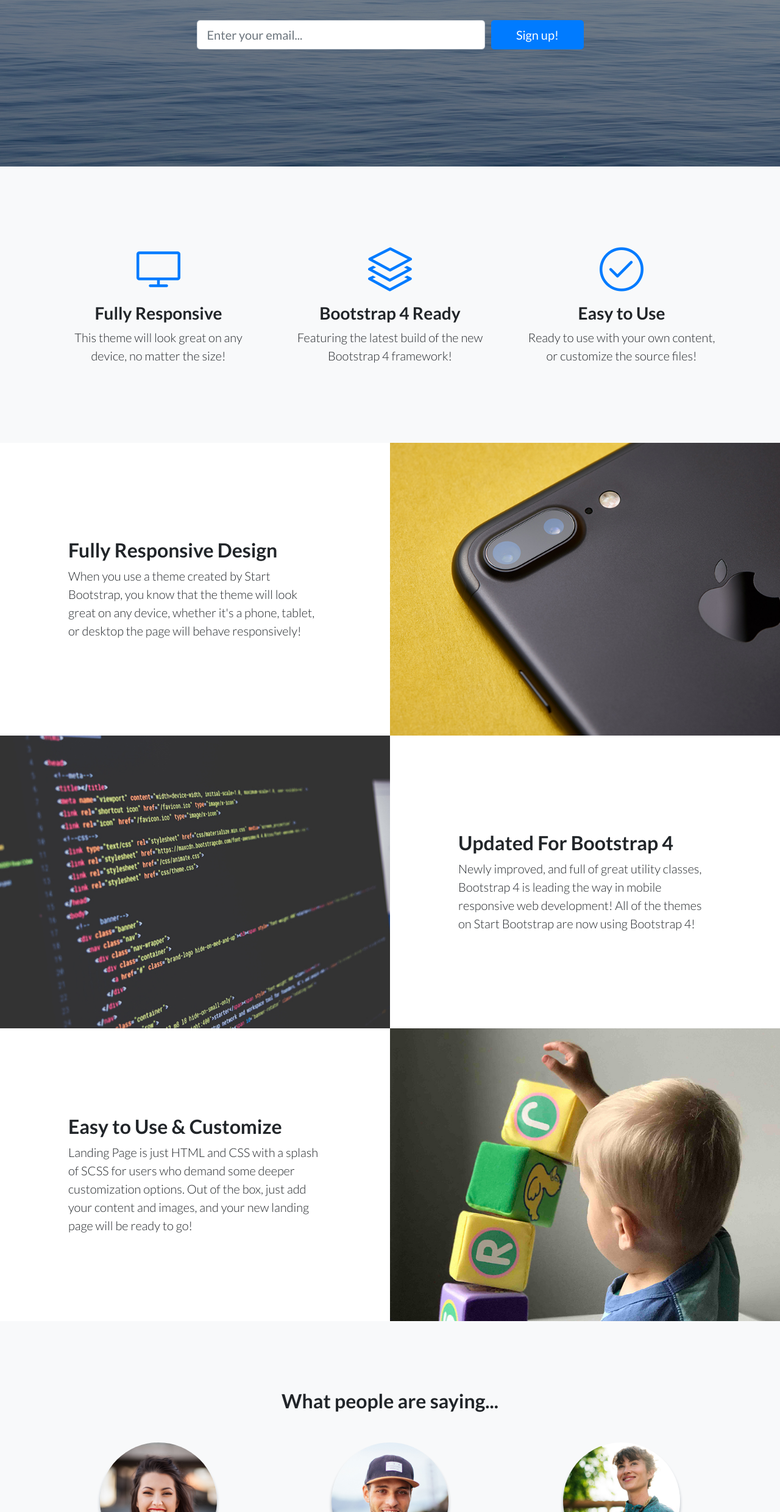
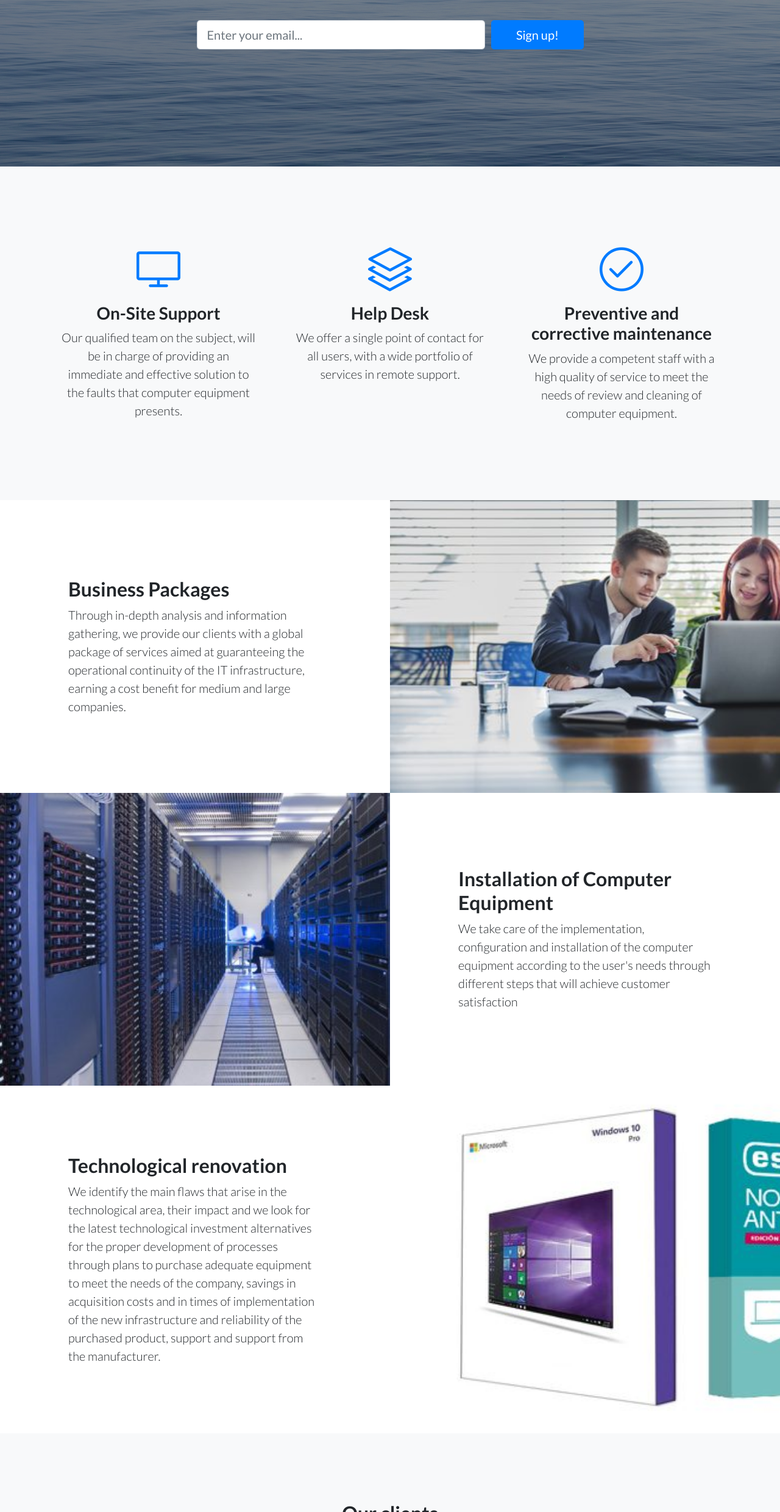
Before and after one commit to cchavarria1990/Proyecto01_L4, a website: page index.html in a window 1280 px wide. Shown: the part 321-2800 px from the top of the page at 61% size. Drawn offline with Linux system fonts and the light colour scheme; files whose address does not match are found by name.

Commit message:
System1
Primera Modificacion a mi proyecto L4

```diff
--- a/css/landing-page.css
+++ b/css/landing-page.css
@@ -21,7 +21,7 @@ h6 {
 header.masthead {
   position: relative;
   background-color: #343a40;
-  background: url("../img/bg-masthead.jpg") no-repeat center center;
+  background: url("../img/System.jpg") no-repeat center center;
   background-size: cover;
   padding-top: 8rem;
   padding-bottom: 8rem;
--- a/index.html
+++ b/index.html
@@ -8,7 +8,7 @@
   <meta name="description" content="">
   <meta name="author" content="">
 
-  <title>Landing Page - Start Bootstrap Theme</title>
+  <title>System Tech L4-2020</title>
 
   <!-- Bootstrap core CSS -->
   <link href="vendor/bootstrap/css/bootstrap.min.css" rel="stylesheet">
@@ -28,7 +28,7 @@
   <!-- Navigation -->
   <nav class="navbar navbar-light bg-light static-top">
     <div class="container">
-      <a class="navbar-brand" href="#">Start Bootstrap</a>
+      <a class="navbar-brand" href="#">System Tech</a>
       <a class="btn btn-primary" href="#">Sign In</a>
     </div>
   </nav>
@@ -39,7 +39,7 @@
     <div class="container">
       <div class="row">
         <div class="col-xl-9 mx-auto">
-          <h1 class="mb-5">System Tech L4--2020</h1>
+          <h1 class="mb-5">System Tech L4-2020</h1>
         </div>
         <div class="col-md-10 col-lg-8 col-xl-7 mx-auto">
           <form>
@@ -66,8 +66,8 @@
             <div class="features-icons-icon d-flex">
               <i class="icon-screen-desktop m-auto text-primary"></i>
             </div>
-            <h3>Fully Responsive</h3>
-            <p class="lead mb-0">This theme will look great on any device, no matter the size!</p>
+            <h3>On-Site Support</h3>
+            <p class="lead mb-0">Our qualified team on the subject, will be in charge of providing an immediate and effective solution to the faults that computer equipment presents.</p>
           </div>
         </div>
         <div class="col-lg-4">
@@ -75,8 +75,8 @@
             <div class="features-icons-icon d-flex">
               <i class="icon-layers m-auto text-primary"></i>
             </div>
-            <h3>Bootstrap 4 Ready</h3>
-            <p class="lead mb-0">Featuring the latest build of the new Bootstrap 4 framework!</p>
+            <h3>Help Desk</h3>
+            <p class="lead mb-0">We offer a single point of contact for all users, with a wide portfolio of services in remote support.</p>
           </div>
         </div>
         <div class="col-lg-4">
@@ -84,8 +84,8 @@
             <div class="features-icons-icon d-flex">
               <i class="icon-check m-auto text-primary"></i>
             </div>
-            <h3>Easy to Use</h3>
-            <p class="lead mb-0">Ready to use with your own content, or customize the source files!</p>
+            <h3>Preventive and corrective maintenance</h3>
+            <p class="lead mb-0">We provide a competent staff with a high quality of service to meet the needs of review and cleaning of computer equipment.</p>
           </div>
         </div>
       </div>
@@ -97,24 +97,24 @@
     <div class="container-fluid p-0">
       <div class="row no-gutters">
 
-        <div class="col-lg-6 order-lg-2 text-white showcase-img" style="background-image: url('img/bg-showcase-1.jpg');"></div>
+        <div class="col-lg-6 order-lg-2 text-white showcase-img" style="background-image: url('img/System2.jpg');"></div>
         <div class="col-lg-6 order-lg-1 my-auto showcase-text">
-          <h2>Fully Responsive Design</h2>
-          <p class="lead mb-0">When you use a theme created by Start Bootstrap, you know that the theme will look great on any device, whether it's a phone, tablet, or desktop the page will behave responsively!</p>
+          <h2>Business Packages</h2>
+          <p class="lead mb-0">Through in-depth analysis and information gathering, we provide our clients with a global package of services aimed at guaranteeing the operational continuity of the IT infrastructure, earning a cost benefit for medium and large companies.</p>
         </div>
       </div>
       <div class="row no-gutters">
-        <div class="col-lg-6 text-white showcase-img" style="background-image: url('img/bg-showcase-2.jpg');"></div>
+        <div class="col-lg-6 text-white showcase-img" style="background-image: url('img/System3.jpg');"></div>
         <div class="col-lg-6 my-auto showcase-text">
-          <h2>Updated For Bootstrap 4</h2>
-          <p class="lead mb-0">Newly improved, and full of great utility classes, Bootstrap 4 is leading the way in mobile responsive web development! All of the themes on Start Bootstrap are now using Bootstrap 4!</p>
+          <h2>Installation of Computer Equipment</h2>
+          <p class="lead mb-0">We take care of the implementation, configuration and installation of the computer equipment according to the user's needs through different steps that will achieve customer satisfaction</p>
         </div>
       </div>
       <div class="row no-gutters">
-        <div class="col-lg-6 order-lg-2 text-white showcase-img" style="background-image: url('img/bg-showcase-3.jpg');"></div>
+        <div class="col-lg-6 order-lg-2 text-white showcase-img" style="background-image: url('img/System4.jpg');"></div>
         <div class="col-lg-6 order-lg-1 my-auto showcase-text">
-          <h2>Easy to Use &amp; Customize</h2>
-          <p class="lead mb-0">Landing Page is just HTML and CSS with a splash of SCSS for users who demand some deeper customization options. Out of the box, just add your content and images, and your new landing page will be ready to go!</p>
+          <h2>Technological renovation</h2>
+          <p class="lead mb-0">We identify the main flaws that arise in the technological area, their impact and we look for the latest technological investment alternatives for the proper development of processes through plans to purchase adequate equipment to meet the needs of the company, savings in acquisition costs and in times of implementation of the new infrastructure and reliability of the purchased product, support and support from the manufacturer.</p>
         </div>
       </div>
     </div>
@@ -123,26 +123,26 @@
   <!-- Testimonials -->
   <section class="testimonials text-center bg-light">
     <div class="container">
-      <h2 class="mb-5">What people are saying...</h2>
+      <h2 class="mb-5">Our clients</h2>
       <div class="row">
         <div class="col-lg-4">
           <div class="testimonial-item mx-auto mb-5 mb-lg-0">
-            <img class="img-fluid rounded-circle mb-3" src="img/testimonials-1.jpg" alt="">
-            <h5>Margaret E.</h5>
+            <img class="img-fluid rounded-circle mb-3" src="img/System5.jpg" alt="">
+            <h5>SONDA</h5>
             <p class="font-weight-light mb-0">"This is fantastic! Thanks so much guys!"</p>
           </div>
         </div>
         <div class="col-lg-4">
           <div class="testimonial-item mx-auto mb-5 mb-lg-0">
-            <img class="img-fluid rounded-circle mb-3" src="img/testimonials-2.jpg" alt="">
-            <h5>Fred S.</h5>
-            <p class="font-weight-light mb-0">"Bootstrap is amazing. I've been using it to create lots of super nice landing pages."</p>
+            <img class="img-fluid rounded-circle mb-3" src="System6.jpg" alt="">
+            <h5>COMPUFACIL</h5>
+            <p class="font-weight-light mb-0">"System Tech is amazing"</p>
           </div>
         </div>
         <div class="col-lg-4">
           <div class="testimonial-item mx-auto mb-5 mb-lg-0">
-            <img class="img-fluid rounded-circle mb-3" src="img/testimonials-3.jpg" alt="">
-            <h5>Sarah W.</h5>
+            <img class="img-fluid rounded-circle mb-3" src="img/System7.jpg" alt="">
+            <h5>EMPLOYMENT SOLUTIONS</h5>
             <p class="font-weight-light mb-0">"Thanks so much for making these free resources available to us!"</p>
           </div>
         </div>
```
Also changed, not shown: img/System.jpg (added), img/System2.jpg (added), img/System3.jpg (added), img/System4.jpg (added), img/System5.jpg (added), img/System6.jpg (added), img/System7.jpg (added).
